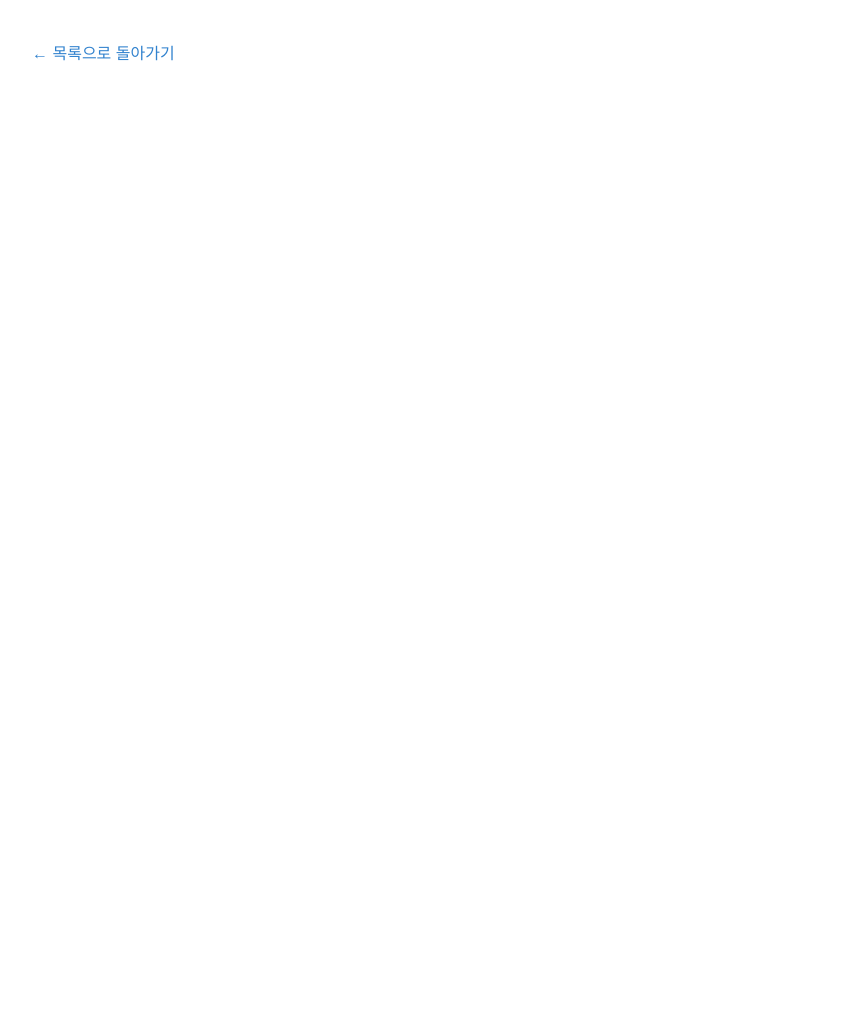
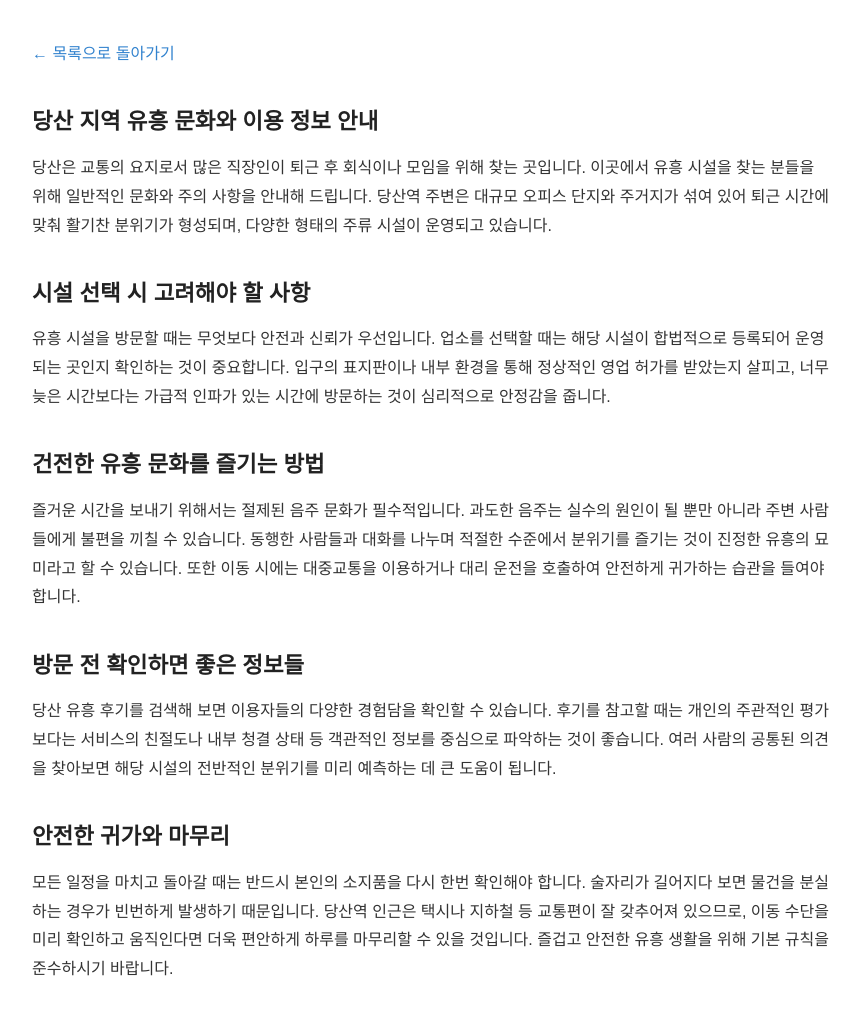
Before and after one commit to tidalhss-star/bp-t3b04-ds-night-rv-2, a plain HTML site: page posts/qa-001-hscpoj.html in a window 1280 px wide. Shown: the whole page, without its empty margins (208-1068 px from the left). Before the commit the page ends 800 px from the top, so only its background shows below. Drawn offline with Linux system fonts and the light colour scheme.

```diff
--- a/posts/qa-001-hscpoj.html
+++ b/posts/qa-001-hscpoj.html
@@ -20,7 +20,20 @@
     <a href="../index.html">← 목록으로 돌아가기</a>
   </header>
   <main>
+<h2>당산 지역 유흥 문화와 이용 정보 안내</h2>
+<p>당산은 교통의 요지로서 많은 직장인이 퇴근 후 회식이나 모임을 위해 찾는 곳입니다. 이곳에서 유흥 시설을 찾는 분들을 위해 일반적인 문화와 주의 사항을 안내해 드립니다. 당산역 주변은 대규모 오피스 단지와 주거지가 섞여 있어 퇴근 시간에 맞춰 활기찬 분위기가 형성되며, 다양한 형태의 주류 시설이 운영되고 있습니다.</p>
 
+<h2>시설 선택 시 고려해야 할 사항</h2>
+<p>유흥 시설을 방문할 때는 무엇보다 안전과 신뢰가 우선입니다. 업소를 선택할 때는 해당 시설이 합법적으로 등록되어 운영되는 곳인지 확인하는 것이 중요합니다. 입구의 표지판이나 내부 환경을 통해 정상적인 영업 허가를 받았는지 살피고, 너무 늦은 시간보다는 가급적 인파가 있는 시간에 방문하는 것이 심리적으로 안정감을 줍니다.</p>
+
+<h2>건전한 유흥 문화를 즐기는 방법</h2>
+<p>즐거운 시간을 보내기 위해서는 절제된 음주 문화가 필수적입니다. 과도한 음주는 실수의 원인이 될 뿐만 아니라 주변 사람들에게 불편을 끼칠 수 있습니다. 동행한 사람들과 대화를 나누며 적절한 수준에서 분위기를 즐기는 것이 진정한 유흥의 묘미라고 할 수 있습니다. 또한 이동 시에는 대중교통을 이용하거나 대리 운전을 호출하여 안전하게 귀가하는 습관을 들여야 합니다.</p>
+
+<h2>방문 전 확인하면 좋은 정보들</h2>
+<p>당산 유흥 후기를 검색해 보면 이용자들의 다양한 경험담을 확인할 수 있습니다. 후기를 참고할 때는 개인의 주관적인 평가보다는 서비스의 친절도나 내부 청결 상태 등 객관적인 정보를 중심으로 파악하는 것이 좋습니다. 여러 사람의 공통된 의견을 찾아보면 해당 시설의 전반적인 분위기를 미리 예측하는 데 큰 도움이 됩니다.</p>
+
+<h2>안전한 귀가와 마무리</h2>
+<p>모든 일정을 마치고 돌아갈 때는 반드시 본인의 소지품을 다시 한번 확인해야 합니다. 술자리가 길어지다 보면 물건을 분실하는 경우가 빈번하게 발생하기 때문입니다. 당산역 인근은 택시나 지하철 등 교통편이 잘 갖추어져 있으므로, 이동 수단을 미리 확인하고 움직인다면 더욱 편안하게 하루를 마무리할 수 있을 것입니다. 즐겁고 안전한 유흥 생활을 위해 기본 규칙을 준수하시기 바랍니다.</p>
 </main>
 </body>
 </html>
```
